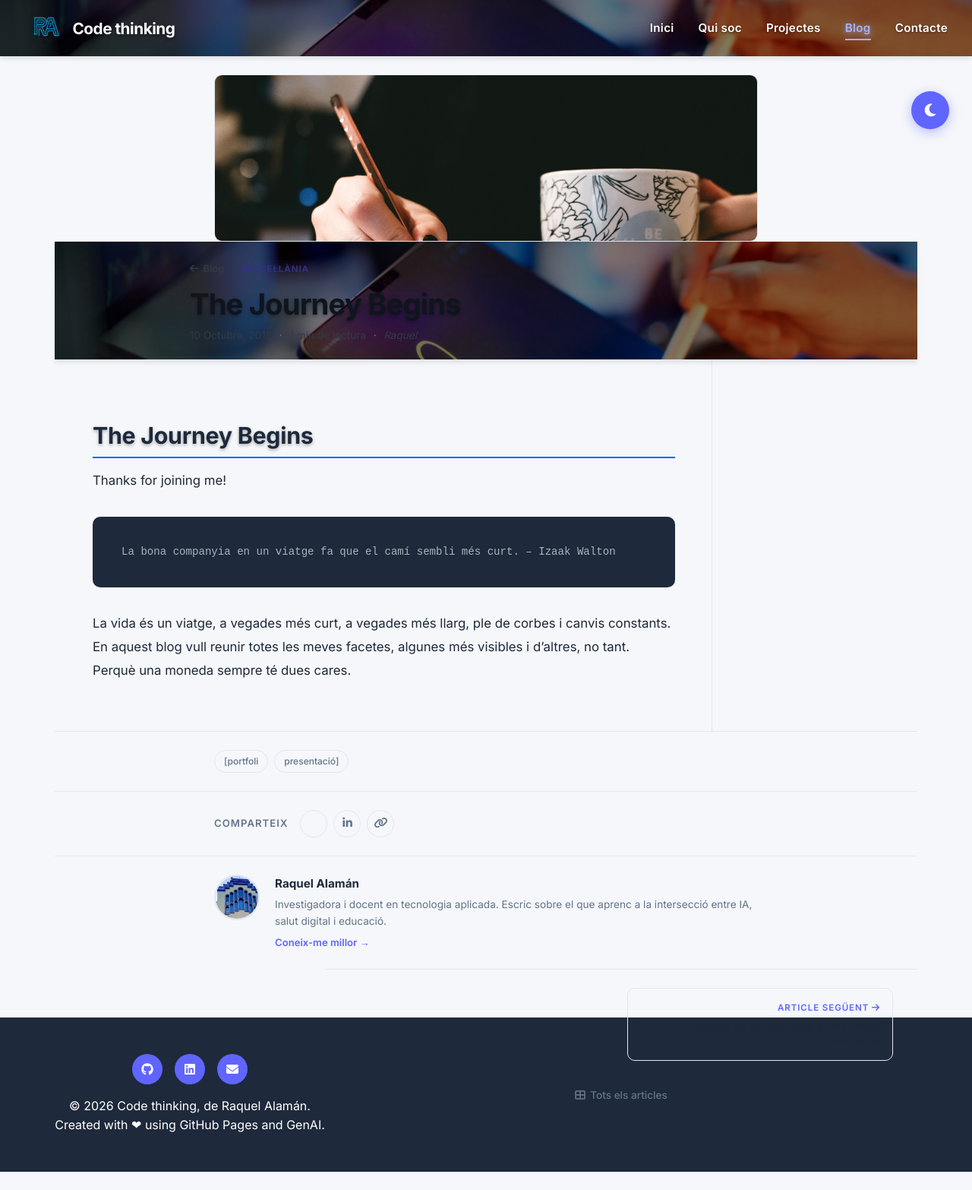
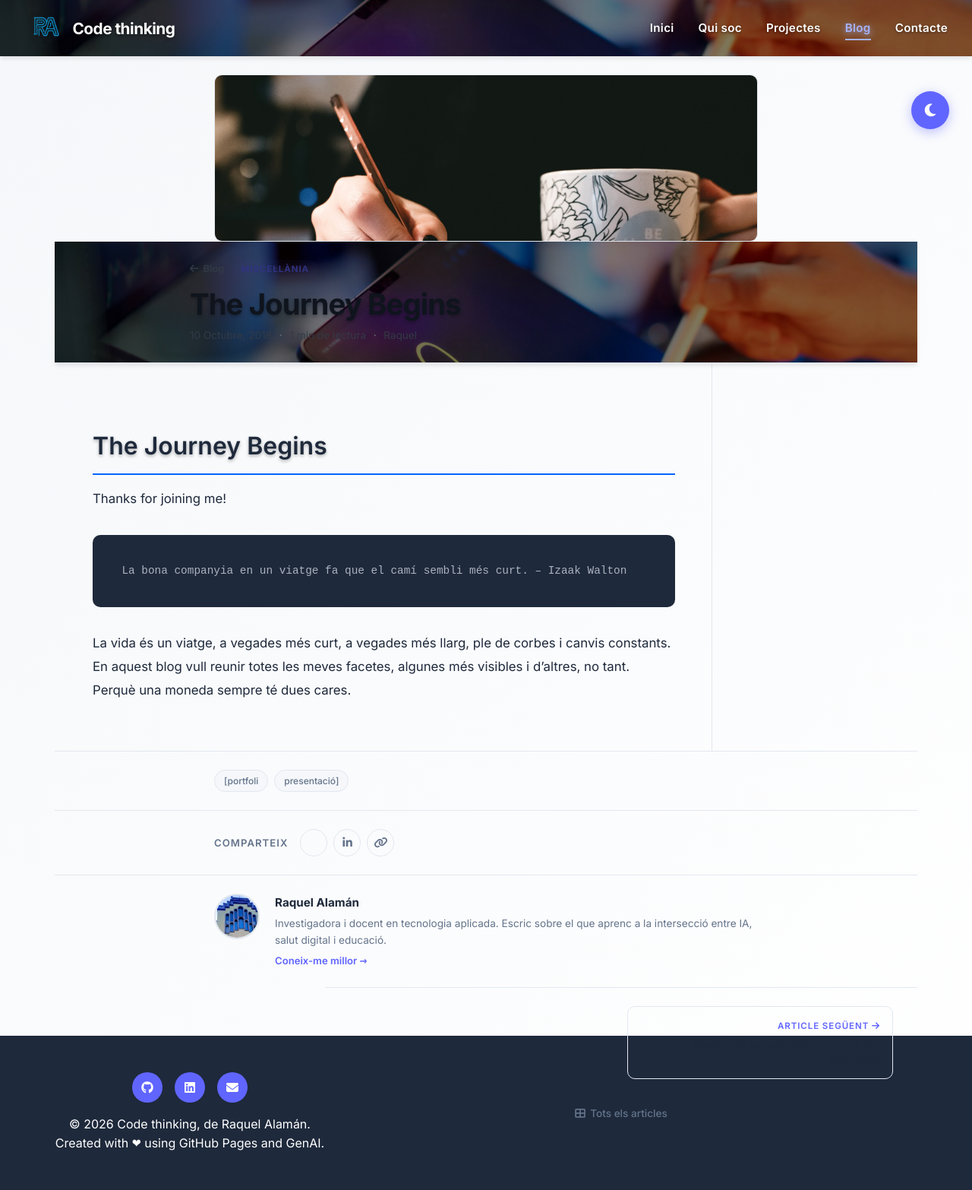
Before and after one commit to raquelalaman/raquelalaman.github.io, a Jekyll site: the page built from _posts/2018-10-10-thejourneybegins.md, in a window 1280 px wide. Shown: the whole page at 76% size. Built offline with Jekyll 4.4.1, drawn with Linux system fonts in a browser that asks for light colours; nearby versions of some CDN libraries; before the commit the page ends 1542 px from its top, so only the background shows below that.

Commit message:
Update post.html

```diff
--- a/_layouts/post.html
+++ b/_layouts/post.html
@@ -29,34 +29,90 @@
     <link rel="icon" type="image/x-icon" href="{{ '/assets/images/favicon.ico' | relative_url }}">
     <link rel="apple-touch-icon" href="{{ '/assets/images/apple-touch-icon.png' | relative_url }}">
 
-    <!-- CSS -->
-    <link rel="stylesheet" href="{{ '/css/main.css' | absolute_url }}">
-    <!-- Fallback inline: header i footer sempre funcionen -->
+    <!-- CSS originals del repo + estils nous del post inline -->
+    <link rel="stylesheet" href="{{ '/css/style.css' | relative_url }}">
+    <link rel="stylesheet" href="{{ '/css/hero-improved.css' | relative_url }}">
     <style>
-        *{box-sizing:border-box;margin:0;padding:0}
-        body{font-family:Inter,sans-serif;line-height:1.6;color:#1e293b;background:#f5f7fa}
-        header{background-image:url('/assets/images/header.jpeg');background-size:cover;background-position:center;color:#fff;padding:1.5rem 0;position:relative;overflow:hidden}
-        header::before{content:'';position:absolute;inset:0;background:rgba(0,0,0,.5);z-index:0}
-        .nav-content{max-width:1200px;margin:0 auto;padding:0 2rem;display:flex;justify-content:flex-end;align-items:center;position:relative;z-index:101}
-        .nav-links{display:flex;gap:2rem;list-style:none}
-        .nav-links a{color:#fff;text-decoration:none;font-weight:600;font-size:.95rem}
-        .nav-links a:hover,.nav-links a.active{color:#a5b4fc}
-        .logo{position:absolute;left:3%;top:50%;transform:translateY(-50%);z-index:101;display:flex;align-items:center;gap:12px;text-decoration:none}
-        .logo img{height:45px;width:auto}
-        .logo-text{color:#fff;font-size:1.3rem;font-weight:700}
-        .hamburger{display:none;flex-direction:column;gap:5px;background:none;border:none;cursor:pointer;padding:10px;position:fixed;top:20px;right:20px;z-index:10001}
-        .hamburger span{width:28px;height:3px;background:#fff;border-radius:3px}
-        footer{background:#1e293b;color:#fff;text-align:center;padding:3rem 0;margin-top:4rem}
-        .footer-content{max-width:1200px;margin:0 auto;padding:0 2rem}
-        .social-links{display:flex;justify-content:center;gap:1rem;margin-bottom:1rem}
-        .social-links a{background:#6065FF;color:#fff;width:40px;height:40px;border-radius:50%;display:flex;align-items:center;justify-content:center;text-decoration:none}
-        .social-links a:hover{background:#3F43A9}
-        main{max-width:1200px;margin:0 auto;padding:0 2rem}
-        @media(max-width:768px){.nav-content{display:none}.hamburger{display:flex}.logo{position:fixed;left:20px;top:20px;transform:none}}
+    /* Barra de progrés */
+    .reading-progress{position:fixed;top:0;left:0;width:100%;height:3px;z-index:9999;pointer-events:none}
+    .reading-progress__bar{height:100%;width:0%;background:linear-gradient(90deg,#6065FF,#a5b4fc);transition:width .1s linear}
+    /* Post cover */
+    .post-cover{width:100%;max-width:780px;margin:1.5rem auto 0;padding:0 2rem}
+    .post-cover img{width:100%;height:auto;max-height:220px;object-fit:cover;object-position:center top;display:block;border-radius:10px;border:1px solid #e2e8f0}
+    /* Capçalera del post */
+    .post-article__header{border-bottom:1px solid #e2e8f0;padding:1.5rem 2rem 1.25rem}
+    .post-article__header-inner{max-width:780px;margin:0 auto}
+    .post-article__meta{display:flex;align-items:center;gap:.75rem;margin-bottom:.65rem}
+    .post-article__back{font-size:.8rem;font-weight:600;color:#64748b;text-decoration:none;display:inline-flex;align-items:center;gap:.4rem}
+    .post-article__back:hover{color:#6065FF}
+    .post-article__category{font-size:.72rem;font-weight:700;letter-spacing:.08em;text-transform:uppercase;color:#6065FF;background:rgba(96,101,255,.08);padding:.2rem .65rem;border-radius:20px}
+    .post-article__title{font-size:clamp(1.7rem,3.5vw,2.4rem);font-weight:700;color:#1e293b;line-height:1.2;letter-spacing:-.025em;margin-bottom:.5rem}
+    .post-article__byline{display:flex;align-items:center;gap:.6rem;font-size:.85rem;color:#64748b;flex-wrap:wrap}
+    .post-article__sep{color:#e2e8f0}
+    /* Cos: contingut + TOC */
+    .post-article__body{display:grid;grid-template-columns:1fr 220px;gap:0;max-width:1100px;margin:0 auto;align-items:start;padding:0 2rem}
+    .post-article__content{padding:2.5rem 3rem 2.5rem 0;min-width:0;border-right:1px solid #e2e8f0}
+    .post-article__content p{font-size:1.05rem;line-height:1.85;color:#1e293b;margin-bottom:1.5rem}
+    .post-article__content h2,.post-article__content h3,.post-article__content h4{font-weight:700;line-height:1.3;color:#1e293b;margin-top:2.5rem;margin-bottom:.85rem}
+    .post-article__content h2{font-size:1.45rem;padding-bottom:.4rem;border-bottom:2px solid #e2e8f0}
+    .post-article__content h3{font-size:1.15rem}
+    .post-article__content ul,.post-article__content ol{padding-left:1.5rem;margin-bottom:1.5rem}
+    .post-article__content li{font-size:1.02rem;line-height:1.75;margin-bottom:.4rem;color:#1e293b}
+    .post-article__content a{color:#6065FF;text-decoration:underline;text-underline-offset:3px}
+    .post-article__content img{max-width:100%;height:auto;border-radius:8px;display:block;margin:2rem auto;box-shadow:0 4px 16px rgba(0,0,0,.1)}
+    .post-article__content blockquote{border-left:3px solid #6065FF;margin:2rem 0;padding:1rem 1.25rem;background:rgba(96,101,255,.04);border-radius:0 8px 8px 0;font-style:italic;color:#64748b}
+    .post-article__content code{font-size:.88em;background:#f5f7fa;color:#6065FF;padding:.15em .4em;border-radius:4px;font-family:monospace}
+    .post-article__content pre{background:#1e293b;border-radius:10px;padding:1.25rem 1.5rem;overflow-x:auto;margin:2rem 0}
+    .post-article__content pre code{background:none;color:inherit;padding:0}
+    /* TOC */
+    .post-toc{padding:2.5rem 0 2.5rem 2rem;position:sticky;top:2rem;max-height:calc(100vh - 4rem);overflow-y:auto}
+    .post-toc__title{font-size:.72rem;font-weight:700;text-transform:uppercase;letter-spacing:.1em;color:#64748b;margin-bottom:.85rem}
+    .toc-link{display:block;font-size:.82rem;line-height:1.4;color:#64748b;text-decoration:none;padding:.3rem 0 .3rem .65rem;border-left:2px solid transparent;transition:color .15s,border-color .15s}
+    .toc-link--h3{padding-left:1.35rem;font-size:.78rem}
+    .toc-link:hover,.toc-link.active{color:#6065FF}
+    .toc-link.active{border-left-color:#6065FF;font-weight:600}
+    /* Zones inferiors */
+    .post-article__tags,.post-article__share,.post-article__author-card,.post-article__nav{border-top:1px solid #e2e8f0}
+    .post-article__tags-inner,.post-article__share-inner,.post-article__author-inner,.post-article__nav-inner{max-width:780px;margin:0 auto;padding:1.5rem 2rem}
+    .post-article__tags-inner{display:flex;flex-wrap:wrap;gap:.5rem}
+    .post-tag-pill{font-size:.75rem;font-weight:500;color:#64748b;background:#f5f7fa;border:1px solid #e2e8f0;padding:.25rem .75rem;border-radius:20px}
+    .post-article__share-inner{display:flex;align-items:center;gap:1rem}
+    .post-share__label{font-size:.82rem;font-weight:600;color:#64748b;text-transform:uppercase;letter-spacing:.08em}
+    .post-share__links{display:flex;gap:.5rem}
+    .post-share__btn{width:36px;height:36px;border-radius:50%;display:flex;align-items:center;justify-content:center;font-size:.9rem;text-decoration:none;border:1px solid #e2e8f0;background:transparent;color:#64748b;cursor:pointer;transition:all .2s;font-family:inherit}
+    .post-share__btn:hover{border-color:#6065FF;color:#6065FF}
+    .post-article__author-inner{display:flex;gap:1.25rem;align-items:flex-start}
+    .post-author-card__avatar{width:60px;height:60px;border-radius:50%;object-fit:cover;object-position:center top;flex-shrink:0;border:2px solid #e2e8f0}
+    .post-author-card__text{display:flex;flex-direction:column;gap:.3rem}
+    .post-author-card__name{font-size:.95rem;font-weight:700;color:#1e293b}
+    .post-author-card__bio{font-size:.85rem;line-height:1.6;color:#64748b}
+    .post-author-card__link{font-size:.82rem;font-weight:600;color:#6065FF;text-decoration:none}
+    /* Navegació entre posts */
+    .post-article__nav-inner{display:grid;grid-template-columns:1fr 1fr;gap:1rem}
+    .post-nav-item{display:flex;flex-direction:column;gap:.35rem;text-decoration:none;padding:1rem;border:1px solid #e2e8f0;border-radius:10px;transition:border-color .2s,box-shadow .2s}
+    .post-nav-item:hover{border-color:#6065FF;box-shadow:0 2px 12px rgba(96,101,255,.1)}
+    .post-nav-item--next{text-align:right}
+    .post-nav-item__dir{font-size:.72rem;font-weight:600;text-transform:uppercase;letter-spacing:.08em;color:#6065FF}
+    .post-nav-item__title{font-size:.88rem;font-weight:600;color:#1e293b;line-height:1.35}
+    .post-article__nav-center{max-width:780px;margin:0 auto;padding:.5rem 2rem 2rem;text-align:center}
+    .post-nav-all{font-size:.85rem;font-weight:500;color:#64748b;text-decoration:none;display:inline-flex;align-items:center;gap:.4rem}
+    .post-nav-all:hover{color:#6065FF}
+    /* Responsive */
+    @media(max-width:1024px){
+        .post-article__body{grid-template-columns:1fr}
+        .post-toc{display:none}
+        .post-article__content{padding:2.5rem 0;border-right:none}
+    }
+    @media(max-width:768px){
+        .post-cover{padding:0 1.5rem}
+        .post-article__header{padding:1.25rem 1.5rem 1rem}
+        .post-article__body{padding:0 1.5rem}
+        .post-article__tags-inner,.post-article__share-inner,.post-article__author-inner,.post-article__nav-inner,.post-article__nav-center{padding-left:1.5rem;padding-right:1.5rem}
+        .post-article__nav-inner{grid-template-columns:1fr}
+        .post-nav-item--next{text-align:left}
+        .post-article__content p,.post-article__content li{font-size:1rem}
+    }
     </style>
-    <!-- Fallback: si main.css no existeix al repo, afegir style.css -->
-    <!-- <link rel="stylesheet" href="{{ '/css/style.css' | relative_url }}"> -->
-    <!-- <link rel="stylesheet" href="{{ '/css/hero-improved.css' | relative_url }}"> -->
 
     <!-- Font Awesome -->
     <link rel="stylesheet" href="https://cdn.jsdelivr.net/npm/@fortawesome/fontawesome-free@6.4.0/css/all.min.css">
```
